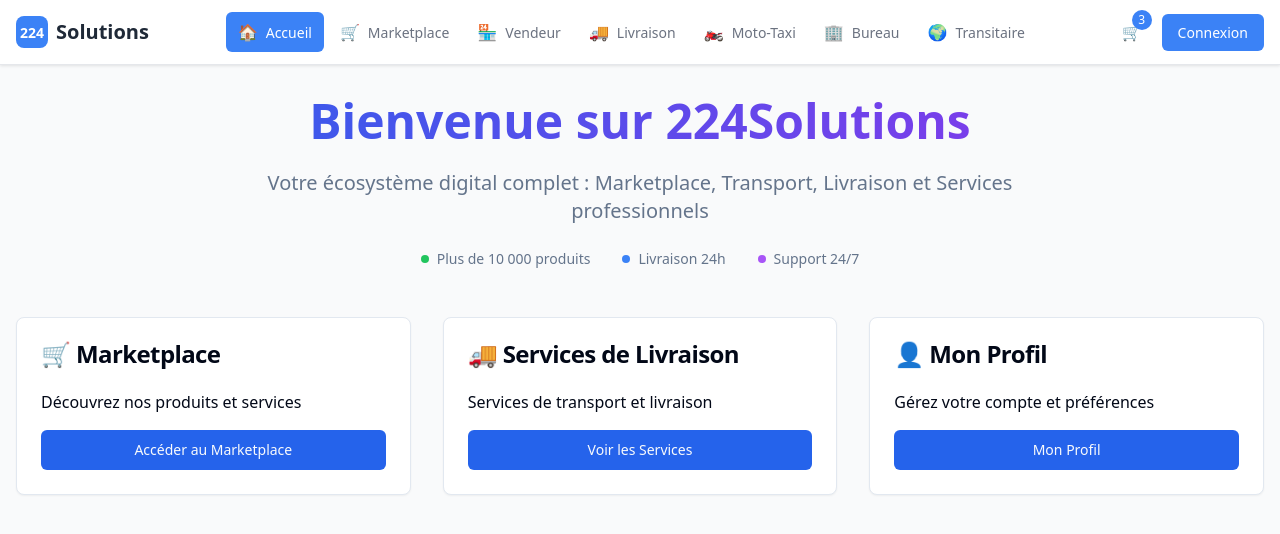
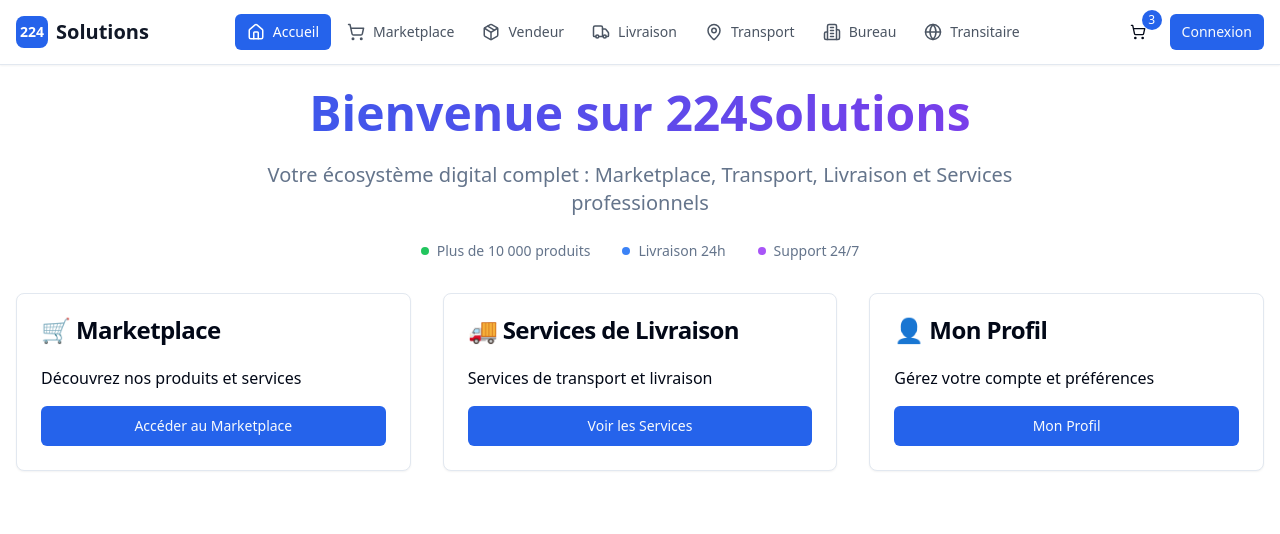
Before and after one commit to soulbahprojet/pro-app-studio, a React (Vite) app: page / in a window 1280 px wide. Shown: the top 534 px of the page. Built offline with nearby package versions, Linux system fonts and the light colour scheme.

Commit message:
FIX: Simplification pour Lovable - Header standard + Layout classique + CSS minimal

```diff
--- a/src/App.tsx
+++ b/src/App.tsx
@@ -40,143 +40,28 @@ function App() {
   return (
     <QueryClientProvider client={queryClient}>
       <Router>
-        <div className="min-h-screen bg-gray-50">
-          <Routes>
-            <Route path="/" element={
-              <div>
-                <Header />
-                <main className="container mx-auto px-4 py-8 max-w-7xl">
-                  <Home />
-                </main>
-              </div>
-            } />
-            <Route path="/login" element={<Login />} />
-            <Route path="/register" element={<Register />} />
-            <Route path="/services" element={
-              <div>
-                <Header />
-                <main className="container mx-auto px-4 py-8 max-w-7xl">
-                  <Services />
-                </main>
-              </div>
-            } />
-            <Route path="/marketplace" element={
-              <div>
-                <Header />
-                <main className="container mx-auto px-4 py-8 max-w-7xl">
-                  <Marketplace />
-                </main>
-              </div>
-            } />
-            <Route path="/product/:id" element={
-              <div>
-                <Header />
-                <main className="container mx-auto px-4 py-8 max-w-7xl">
-                  <ProductDetails />
-                </main>
-              </div>
-            } />
-            <Route path="/cart" element={
-              <ProtectedRoute>
-                <div>
-                  <Header />
-                  <main className="container mx-auto px-4 py-8 max-w-7xl">
-                    <Cart />
-                  </main>
-                </div>
-              </ProtectedRoute>
-            } />
-            <Route path="/payment" element={
-              <ProtectedRoute>
-                <div>
-                  <Header />
-                  <main className="container mx-auto px-4 py-8 max-w-7xl">
-                    <Payment />
-                  </main>
-                </div>
-              </ProtectedRoute>
-            } />
-            <Route path="/delivery-dashboard" element={
-              <ProtectedRoute>
-                <div>
-                  <Header />
-                  <main className="container mx-auto px-4 py-8 max-w-7xl">
-                    <DeliveryDashboard />
-                  </main>
-                </div>
-              </ProtectedRoute>
-            } />
-            <Route path="/transport-dashboard" element={
-              <ProtectedRoute>
-                <div>
-                  <Header />
-                  <main className="container mx-auto px-4 py-8 max-w-7xl">
-                    <TransportDashboard />
-                  </main>
-                </div>
-              </ProtectedRoute>
-            } />
-            <Route path="/vendor-dashboard" element={
-              <ProtectedRoute>
-                <div>
-                  <Header />
-                  <main className="container mx-auto px-4 py-8 max-w-7xl">
-                    <VendorDashboard />
-                  </main>
-                </div>
-              </ProtectedRoute>
-            } />
-            <Route path="/vendor/products" element={
-              <ProtectedRoute>
-                <div>
-                  <Header />
-                  <main className="container mx-auto px-4 py-8 max-w-7xl">
-                    <VendorProductsPage />
-                  </main>
-                </div>
-              </ProtectedRoute>
-            } />
-            <Route path="/vendor/customers" element={
-              <ProtectedRoute>
-                <div>
-                  <Header />
-                  <main className="container mx-auto px-4 py-8 max-w-7xl">
-                    <VendorCustomersPage />
-                  </main>
-                </div>
-              </ProtectedRoute>
-            } />
-            <Route path="/syndicat-bureau" element={
-              <ProtectedRoute>
-                <div>
-                  <Header />
-                  <main className="container mx-auto px-4 py-8 max-w-7xl">
-                    <SyndicatBureau />
-                  </main>
-                </div>
-              </ProtectedRoute>
-            } />
-            <Route path="/freight-dashboard" element={
-              <ProtectedRoute>
-                <div>
-                  <Header />
-                  <main className="container mx-auto px-4 py-8 max-w-7xl">
-                    <FreightDashboard />
-                  </main>
-                </div>
-              </ProtectedRoute>
-            } />
-            <Route path="/profile" element={
-              <ProtectedRoute>
-                <div>
-                  <Header />
-                  <main className="container mx-auto px-4 py-8 max-w-7xl">
-                    <Profile />
-                  </main>
-                </div>
-              </ProtectedRoute>
-            } />
-          </Routes>
+        <div className="min-h-screen bg-background">
+          <Header />
+          <main className="container mx-auto px-4 py-6">
+            <Routes>
+              <Route path="/" element={<Home />} />
+              <Route path="/login" element={<Login />} />
+              <Route path="/register" element={<Register />} />
+              <Route path="/services" element={<Services />} />
+              <Route path="/marketplace" element={<Marketplace />} />
+              <Route path="/product/:id" element={<ProductDetails />} />
+              <Route path="/cart" element={<ProtectedRoute><Cart /></ProtectedRoute>} />
+              <Route path="/payment" element={<ProtectedRoute><Payment /></ProtectedRoute>} />
+              <Route path="/delivery-dashboard" element={<ProtectedRoute><DeliveryDashboard /></ProtectedRoute>} />
+              <Route path="/transport-dashboard" element={<ProtectedRoute><TransportDashboard /></ProtectedRoute>} />
+              <Route path="/vendor-dashboard" element={<ProtectedRoute><VendorDashboard /></ProtectedRoute>} />
+              <Route path="/vendor/products" element={<ProtectedRoute><VendorProductsPage /></ProtectedRoute>} />
+              <Route path="/vendor/customers" element={<ProtectedRoute><VendorCustomersPage /></ProtectedRoute>} />
+              <Route path="/syndicat-bureau" element={<ProtectedRoute><SyndicatBureau /></ProtectedRoute>} />
+              <Route path="/freight-dashboard" element={<ProtectedRoute><FreightDashboard /></ProtectedRoute>} />
+              <Route path="/profile" element={<ProtectedRoute><Profile /></ProtectedRoute>} />
+            </Routes>
+          </main>
           <Toaster />
         </div>
       </Router>
--- a/src/components/layout/Header.tsx
+++ b/src/components/layout/Header.tsx
@@ -14,20 +14,19 @@ import {
   Bell,
   Search
 } from 'lucide-react';
-import { useAuth } from '@/hooks/useAuth';
 
 export const Header: React.FC = () => {
   const navigate = useNavigate();
   const location = useLocation();
 
   const navigationItems = [
-    { path: '/', label: 'Accueil', icon: '🏠' },
-    { path: '/marketplace', label: 'Marketplace', icon: '🛒' },
-    { path: '/vendor-dashboard', label: 'Vendeur', icon: '🏪' },
-    { path: '/delivery-dashboard', label: 'Livraison', icon: '🚚' },
-    { path: '/transport-dashboard', label: 'Moto-Taxi', icon: '🏍️' },
-    { path: '/syndicat-bureau', label: 'Bureau', icon: '🏢' },
-    { path: '/freight-dashboard', label: 'Transitaire', icon: '🌍' }
+    { path: '/', label: 'Accueil', icon: <Home size={18} /> },
+    { path: '/marketplace', label: 'Marketplace', icon: <ShoppingCart size={18} /> },
+    { path: '/vendor-dashboard', label: 'Vendeur', icon: <Package size={18} /> },
+    { path: '/delivery-dashboard', label: 'Livraison', icon: <Truck size={18} /> },
+    { path: '/transport-dashboard', label: 'Transport', icon: <MapPin size={18} /> },
+    { path: '/syndicat-bureau', label: 'Bureau', icon: <Building2 size={18} /> },
+    { path: '/freight-dashboard', label: 'Transitaire', icon: <Globe size={18} /> }
   ];
 
   const isActivePath = (path: string) => {
@@ -36,161 +35,53 @@ export const Header: React.FC = () => {
   };
 
   return (
-    <header style={{
-      position: 'sticky',
-      top: 0,
-      zIndex: 50,
-      width: '100%',
-      borderBottom: '1px solid #e5e7eb',
-      backgroundColor: 'white',
-      boxShadow: '0 1px 3px rgba(0, 0, 0, 0.1)'
-    }}>
-      <div style={{
-        maxWidth: '1280px',
-        margin: '0 auto',
-        padding: '0 1rem'
-      }}>
-        <div style={{
-          display: 'flex',
-          height: '4rem',
-          alignItems: 'center',
-          justifyContent: 'space-between'
-        }}>
+    <header className="sticky top-0 z-50 w-full border-b bg-white shadow-sm">
+      <div className="container mx-auto px-4">
+        <div className="flex h-16 items-center justify-between">
           {/* Logo */}
-          <div
-            onClick={() => navigate('/')}
-            style={{
-              display: 'flex',
-              alignItems: 'center',
-              gap: '0.5rem',
-              cursor: 'pointer'
-            }}
-          >
-            <div style={{
-              width: '2rem',
-              height: '2rem',
-              borderRadius: '0.5rem',
-              backgroundColor: '#3b82f6',
-              display: 'flex',
-              alignItems: 'center',
-              justifyContent: 'center',
-              color: 'white',
-              fontWeight: 'bold',
-              fontSize: '0.875rem'
-            }}>
-              224
+          <Link to="/" className="flex items-center space-x-2">
+            <div className="h-8 w-8 rounded-lg bg-blue-600 flex items-center justify-center">
+              <span className="text-white font-bold text-sm">224</span>
             </div>
-            <span style={{
-              fontSize: '1.25rem',
-              fontWeight: 'bold',
-              color: '#1f2937'
-            }}>
-              Solutions
-            </span>
-          </div>
+            <span className="text-xl font-bold text-gray-900">Solutions</span>
+          </Link>
 
           {/* Navigation */}
-          <nav style={{
-            display: 'flex',
-            alignItems: 'center',
-            gap: '0.25rem',
-            flexWrap: 'wrap'
-          }}>
+          <nav className="hidden md:flex items-center space-x-1">
             {navigationItems.map((item) => (
-              <button
+              <Link
                 key={item.path}
-                onClick={() => navigate(item.path)}
-                style={{
-                  display: 'flex',
-                  alignItems: 'center',
-                  gap: '0.5rem',
-                  padding: '0.5rem 0.75rem',
-                  borderRadius: '0.375rem',
-                  fontSize: '0.875rem',
-                  fontWeight: '500',
-                  border: 'none',
-                  cursor: 'pointer',
-                  transition: 'all 0.2s',
-                  backgroundColor: isActivePath(item.path) ? '#3b82f6' : 'transparent',
-                  color: isActivePath(item.path) ? 'white' : '#6b7280'
-                }}
-                onMouseEnter={(e) => {
-                  if (!isActivePath(item.path)) {
-                    e.currentTarget.style.backgroundColor = '#f3f4f6';
-                    e.currentTarget.style.color = '#1f2937';
-                  }
-                }}
-                onMouseLeave={(e) => {
-                  if (!isActivePath(item.path)) {
-                    e.currentTarget.style.backgroundColor = 'transparent';
-                    e.currentTarget.style.color = '#6b7280';
-                  }
-                }}
+                to={item.path}
+                className={`flex items-center space-x-2 px-3 py-2 rounded-md text-sm font-medium transition-colors ${
+                  isActivePath(item.path)
+                    ? 'bg-blue-600 text-white'
+                    : 'text-gray-600 hover:text-gray-900 hover:bg-gray-100'
+                }`}
               >
-                <span style={{ fontSize: '1rem' }}>{item.icon}</span>
-                <span className="hidden sm:inline">{item.label}</span>
-              </button>
+                {item.icon}
+                <span>{item.label}</span>
+              </Link>
             ))}
           </nav>
 
           {/* Actions */}
-          <div style={{
-            display: 'flex',
-            alignItems: 'center',
-            gap: '0.75rem'
-          }}>
-            <button
-              onClick={() => navigate('/cart')}
-              style={{
-                position: 'relative',
-                padding: '0.5rem',
-                borderRadius: '0.375rem',
-                border: 'none',
-                backgroundColor: 'transparent',
-                cursor: 'pointer',
-                color: '#6b7280',
-                transition: 'color 0.2s'
-              }}
-              onMouseEnter={(e) => e.currentTarget.style.color = '#1f2937'}
-              onMouseLeave={(e) => e.currentTarget.style.color = '#6b7280'}
-            >
-              🛒
-              <span style={{
-                position: 'absolute',
-                top: '-2px',
-                right: '-2px',
-                width: '1.25rem',
-                height: '1.25rem',
-                backgroundColor: '#3b82f6',
-                color: 'white',
-                borderRadius: '50%',
-                fontSize: '0.75rem',
-                display: 'flex',
-                alignItems: 'center',
-                justifyContent: 'center'
-              }}>
-                3
-              </span>
-            </button>
+          <div className="flex items-center space-x-3">
+            <Link to="/cart">
+              <Button variant="ghost" size="sm" className="relative">
+                <ShoppingCart size={18} />
+                <span className="absolute -top-1 -right-1 h-5 w-5 bg-blue-600 text-white rounded-full text-xs flex items-center justify-center">
+                  3
+                </span>
+              </Button>
+            </Link>
 
-            <button
-              onClick={() => navigate('/login')}
-              style={{
-                padding: '0.5rem 1rem',
-                borderRadius: '0.375rem',
-                border: 'none',
-                backgroundColor: '#3b82f6',
-                color: 'white',
-                fontSize: '0.875rem',
-                fontWeight: '500',
-                cursor: 'pointer',
-                transition: 'background-color 0.2s'
-              }}
-              onMouseEnter={(e) => e.currentTarget.style.backgroundColor = '#2563eb'}
-              onMouseLeave={(e) => e.currentTarget.style.backgroundColor = '#3b82f6'}
-            >
-              Connexion
-            </button>
+            <Link to="/login">
+              <Button size="sm">Connexion</Button>
+            </Link>
+
+            <Button variant="ghost" size="sm" className="md:hidden">
+              <Menu size={18} />
+            </Button>
           </div>
         </div>
       </div>
--- a/src/index.css
+++ b/src/index.css
@@ -52,96 +52,13 @@
 @layer base {
   * {
     @apply border-border;
-    box-sizing: border-box;
   }
-
-  html {
-    font-size: 16px;
-    line-height: 1.5;
-  }
-
   body {
-    @apply bg-gray-50 text-gray-900;
-    font-family: system-ui, -apple-system, BlinkMacSystemFont, 'Segoe UI', Roboto, sans-serif;
-    margin: 0;
-    padding: 0;
-    min-height: 100vh;
-  }
-
-  #root {
-    min-height: 100vh;
-    width: 100%;
+    @apply bg-background text-foreground;
   }
 
   /* Images responsives */
   img {
-    max-width: 100%;
-    height: auto;
-    display: block;
-  }
-
-  /* Conteneur responsive */
-  .container {
-    width: 100%;
-    max-width: 1280px;
-    margin: 0 auto;
-    padding: 0 1rem;
-  }
-
-  /* Reset des marges */
-  h1, h2, h3, h4, h5, h6, p {
-    margin: 0;
-    padding: 0;
+    @apply max-w-full h-auto;
   }
 }
-
-@layer components {
-  /* Layout utilities */
-  .page-container {
-    width: 100%;
-    max-width: 1024px;
-    margin: 0 auto;
-    padding: 2rem 1rem;
-  }
-
-  .centered-content {
-    display: flex;
-    flex-direction: column;
-    align-items: center;
-    justify-content: center;
-    text-align: center;
-  }
-
-  .responsive-grid {
-    display: grid;
-    grid-template-columns: 1fr;
-    gap: 1rem;
-  }
-
-  @media (min-width: 640px) {
-    .responsive-grid {
-      grid-template-columns: repeat(2, 1fr);
-      gap: 1.5rem;
-    }
-  }
-
-  @media (min-width: 1024px) {
-    .responsive-grid {
-      grid-template-columns: repeat(3, 1fr);
-      gap: 1.5rem;
-    }
-  }
-
-  /* Lovable specific fixes */
-  .lovable-container {
-    min-height: 100vh;
-    width: 100%;
-    padding: 0;
-    margin: 0;
-  }
-
-  .lovable-page {
-    padding: 1rem;
-    min-height: calc(100vh - 2rem);
-  }
-}
--- a/src/pages/Cart.tsx
+++ b/src/pages/Cart.tsx
@@ -102,7 +102,6 @@ export default function Cart() {
 
   if (cartItems.length === 0) {
     return (
-      <div className="w-full">
       <Card>
         <CardContent className="p-12 text-center">
           <div className="space-y-6">
@@ -118,12 +117,11 @@ export default function Cart() {
           </div>
         </CardContent>
       </Card>
-      </div>
     );
   }
 
   return (
-    <div className="w-full space-y-6">
+    <div className="space-y-6">
       {/* Header */}
       <div className="flex justify-between items-center">
         <div>
--- a/src/pages/ClientHome.tsx
+++ b/src/pages/ClientHome.tsx
@@ -8,7 +8,7 @@ export default function ClientHome() {
   const { user } = useAuth();
 
   return (
-    <div className="w-full space-y-12">
+    <div className="space-y-8">
       {/* Hero Section */}
       <div className="text-center space-y-6">
         <h1 className="text-5xl font-bold bg-gradient-to-r from-blue-600 to-purple-600 bg-clip-text text-transparent">
--- a/src/pages/Marketplace.tsx
+++ b/src/pages/Marketplace.tsx
@@ -137,7 +137,7 @@ export default function Marketplace() {
   }
 
   return (
-    <div className="w-full space-y-6">
+    <div className="space-y-6">
       {/* Header avec titre et statistiques */}
       <div className="text-center space-y-4">
         <h1 className="text-4xl font-bold">Marketplace 224Solutions</h1>
--- a/src/pages/Payment.tsx
+++ b/src/pages/Payment.tsx
@@ -237,7 +237,7 @@ export default function Payment() {
   };
 
   return (
-    <div className="w-full space-y-6">
+    <div className="space-y-6">
       {/* Header */}
       <div className="flex items-center space-x-4">
         <Button variant="ghost" onClick={() => navigate('/cart')}>
```
Lines whose indentation alone changed are shown as unchanged.
